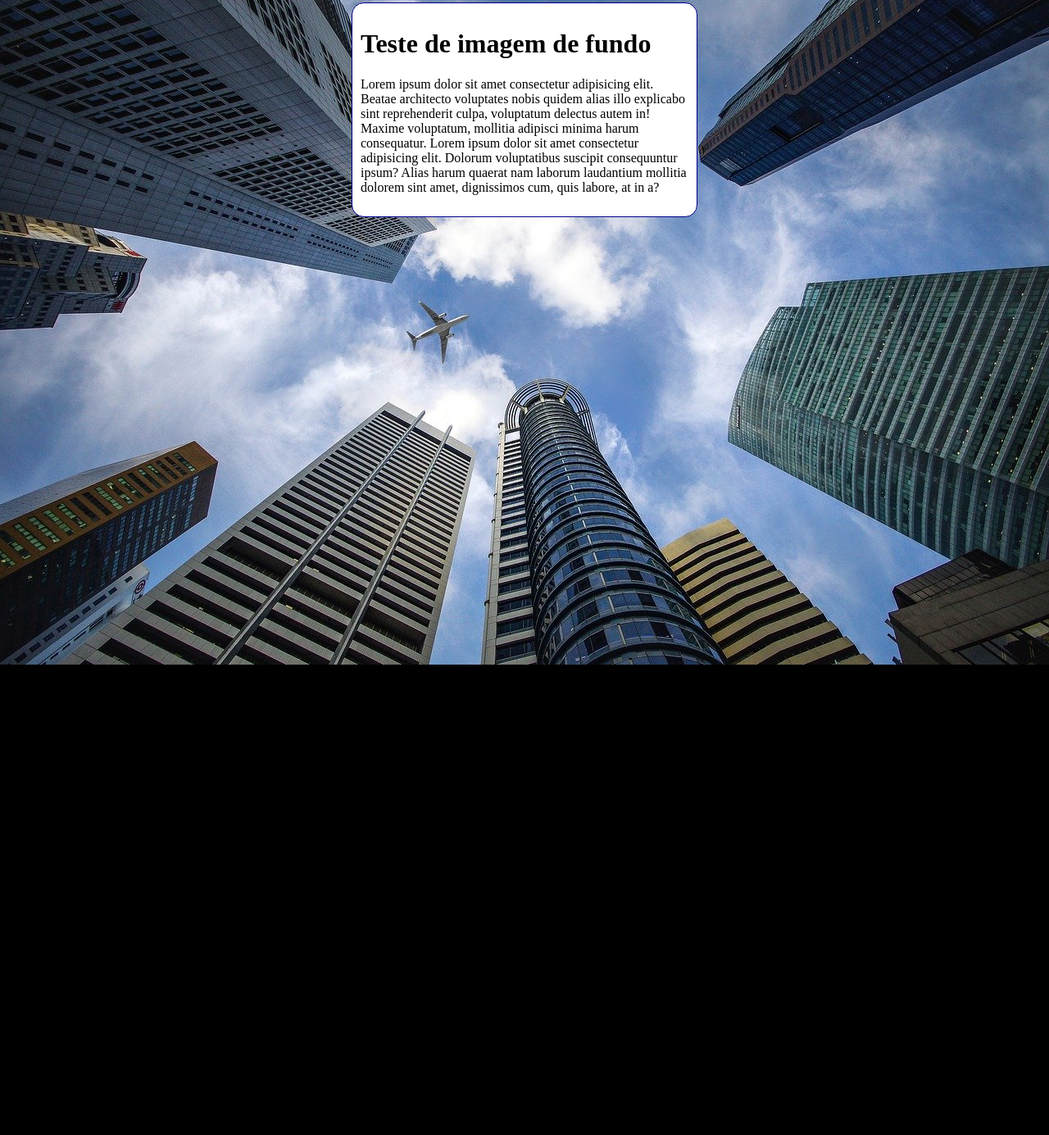
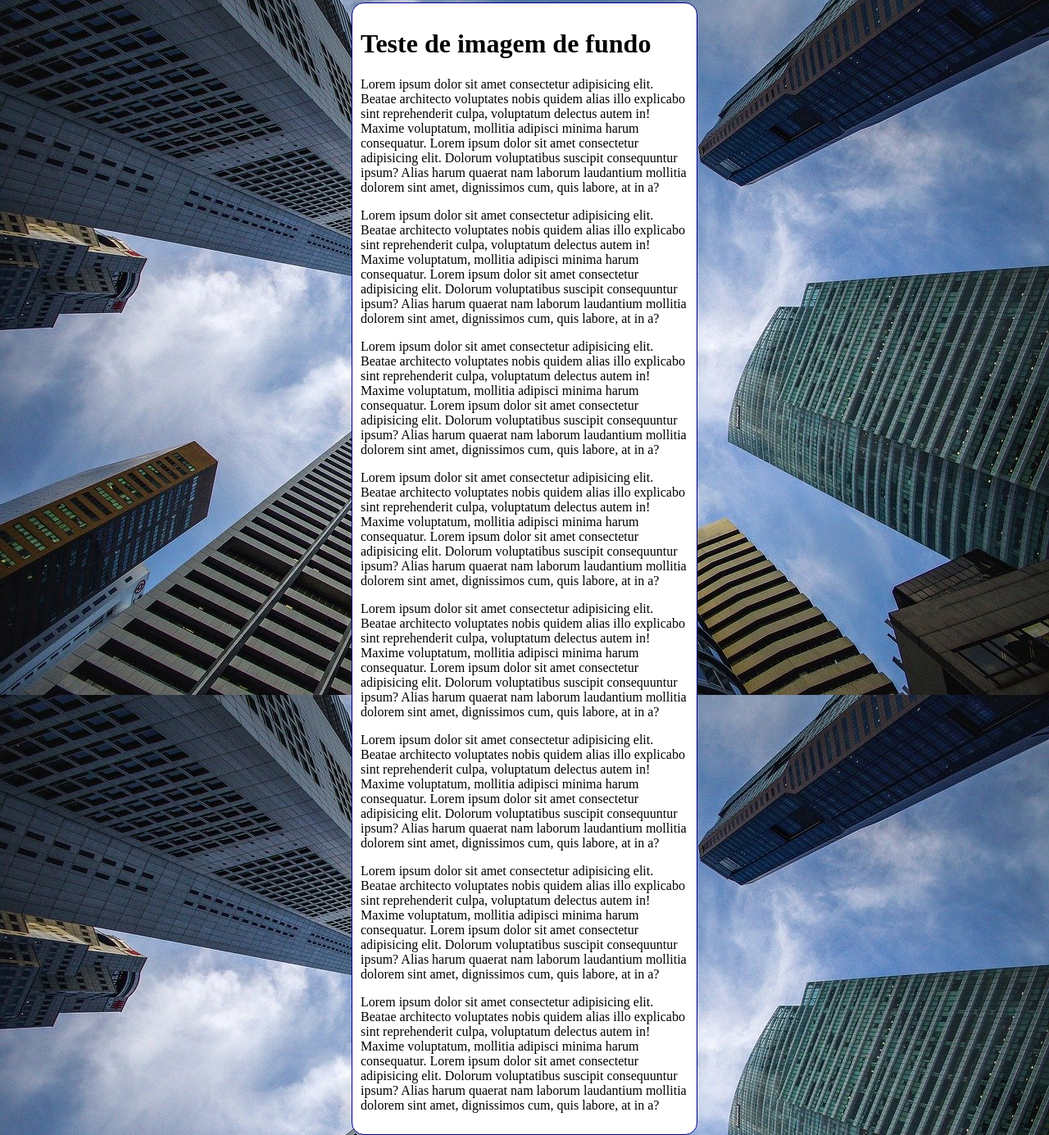
Before and after one commit to gustavo-ctrl/html-css, a plain HTML site: page exercicios/ex022/fundo006.html in a window 1280 px wide. Shown: the part 5-1390 px from the top of the page at 82% size. Before the commit the page ends 816 px from the top, so only its background shows below. Drawn offline with Linux system fonts and the light colour scheme.

Commit message:
Update fundo006.html

```diff
--- a/exercicios/ex022/fundo006.html
+++ b/exercicios/ex022/fundo006.html
@@ -10,7 +10,7 @@
             background-color: rgb(0, 0, 0);
             background-image: url(imagens/wallpaper002.jpg);
             background-position: center top;
-            background-repeat: no-repeat;
+            background-repeat:repeat-y ;
             background-size: cover;
         }
 
@@ -28,6 +28,13 @@
     <main>
         <h1>Teste de imagem de fundo</h1>
         <p>Lorem ipsum dolor sit amet consectetur adipisicing elit. Beatae architecto voluptates nobis quidem alias illo explicabo sint reprehenderit culpa, voluptatum delectus autem in! Maxime voluptatum, mollitia adipisci minima harum consequatur. Lorem ipsum dolor sit amet consectetur adipisicing elit. Dolorum voluptatibus suscipit consequuntur ipsum? Alias harum quaerat nam laborum laudantium mollitia dolorem sint amet, dignissimos cum, quis labore, at in a?</p>
+        <p>Lorem ipsum dolor sit amet consectetur adipisicing elit. Beatae architecto voluptates nobis quidem alias illo explicabo sint reprehenderit culpa, voluptatum delectus autem in! Maxime voluptatum, mollitia adipisci minima harum consequatur. Lorem ipsum dolor sit amet consectetur adipisicing elit. Dolorum voluptatibus suscipit consequuntur ipsum? Alias harum quaerat nam laborum laudantium mollitia dolorem sint amet, dignissimos cum, quis labore, at in a?</p>
+        <p>Lorem ipsum dolor sit amet consectetur adipisicing elit. Beatae architecto voluptates nobis quidem alias illo explicabo sint reprehenderit culpa, voluptatum delectus autem in! Maxime voluptatum, mollitia adipisci minima harum consequatur. Lorem ipsum dolor sit amet consectetur adipisicing elit. Dolorum voluptatibus suscipit consequuntur ipsum? Alias harum quaerat nam laborum laudantium mollitia dolorem sint amet, dignissimos cum, quis labore, at in a?</p>
+        <p>Lorem ipsum dolor sit amet consectetur adipisicing elit. Beatae architecto voluptates nobis quidem alias illo explicabo sint reprehenderit culpa, voluptatum delectus autem in! Maxime voluptatum, mollitia adipisci minima harum consequatur. Lorem ipsum dolor sit amet consectetur adipisicing elit. Dolorum voluptatibus suscipit consequuntur ipsum? Alias harum quaerat nam laborum laudantium mollitia dolorem sint amet, dignissimos cum, quis labore, at in a?</p>
+        <p>Lorem ipsum dolor sit amet consectetur adipisicing elit. Beatae architecto voluptates nobis quidem alias illo explicabo sint reprehenderit culpa, voluptatum delectus autem in! Maxime voluptatum, mollitia adipisci minima harum consequatur. Lorem ipsum dolor sit amet consectetur adipisicing elit. Dolorum voluptatibus suscipit consequuntur ipsum? Alias harum quaerat nam laborum laudantium mollitia dolorem sint amet, dignissimos cum, quis labore, at in a?</p>
+        <p>Lorem ipsum dolor sit amet consectetur adipisicing elit. Beatae architecto voluptates nobis quidem alias illo explicabo sint reprehenderit culpa, voluptatum delectus autem in! Maxime voluptatum, mollitia adipisci minima harum consequatur. Lorem ipsum dolor sit amet consectetur adipisicing elit. Dolorum voluptatibus suscipit consequuntur ipsum? Alias harum quaerat nam laborum laudantium mollitia dolorem sint amet, dignissimos cum, quis labore, at in a?</p>
+        <p>Lorem ipsum dolor sit amet consectetur adipisicing elit. Beatae architecto voluptates nobis quidem alias illo explicabo sint reprehenderit culpa, voluptatum delectus autem in! Maxime voluptatum, mollitia adipisci minima harum consequatur. Lorem ipsum dolor sit amet consectetur adipisicing elit. Dolorum voluptatibus suscipit consequuntur ipsum? Alias harum quaerat nam laborum laudantium mollitia dolorem sint amet, dignissimos cum, quis labore, at in a?</p>
+        <p>Lorem ipsum dolor sit amet consectetur adipisicing elit. Beatae architecto voluptates nobis quidem alias illo explicabo sint reprehenderit culpa, voluptatum delectus autem in! Maxime voluptatum, mollitia adipisci minima harum consequatur. Lorem ipsum dolor sit amet consectetur adipisicing elit. Dolorum voluptatibus suscipit consequuntur ipsum? Alias harum quaerat nam laborum laudantium mollitia dolorem sint amet, dignissimos cum, quis labore, at in a?</p>
     </main>
 </body>
 </html>
```
